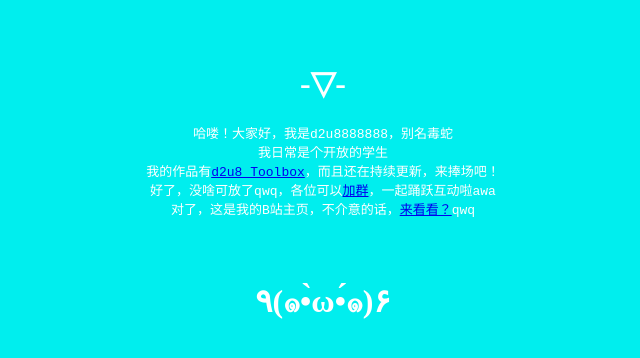
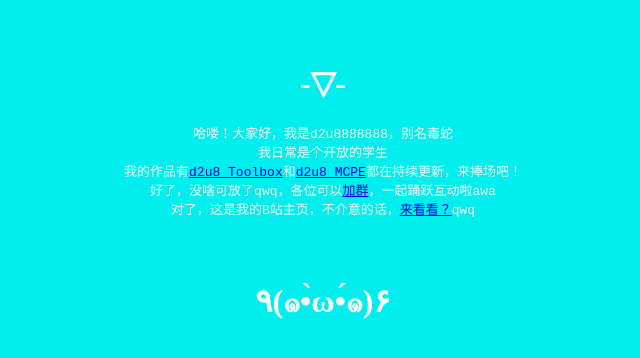
Before and after one commit to d2u8/d2u8.github.io, a plain HTML site: page index.html in a window 1280 px wide. Shown: the whole page, without its empty margins (317-957 px from the left). Drawn offline with Linux system fonts and the light colour scheme.

Commit message:
Update index.html

```diff
--- a/index.html
+++ b/index.html
@@ -17,7 +17,7 @@
     <h1>-▽-</h1>
     <pre>哈喽！大家好，我是d2u8888888，别名毒蛇
 我日常是个开放的学生
-我的作品有<a href="https://d2u8.github.io/d2u8tb.html">d2u8 Toolbox</a>，而且还在持续更新，来捧场吧！
+我的作品有<a href="https://d2u8.github.io/d2u8tb.html">d2u8 Toolbox</a>和<a href="https://d2u8.github.io/d2u8mc.html">d2u8 MCPE</a>都在持续更新，来捧场吧！
 好了，没啥可放了qwq，各位可以<a href="https://d2u8.github.io/tb/addgroup.html">加群</a>，一起踊跃互动啦awa
 对了，这是我的B站主页，不介意的话，<a href="https://b23.tv/Jg5S4tA">来看看？</a>qwq</pre>
 
```
